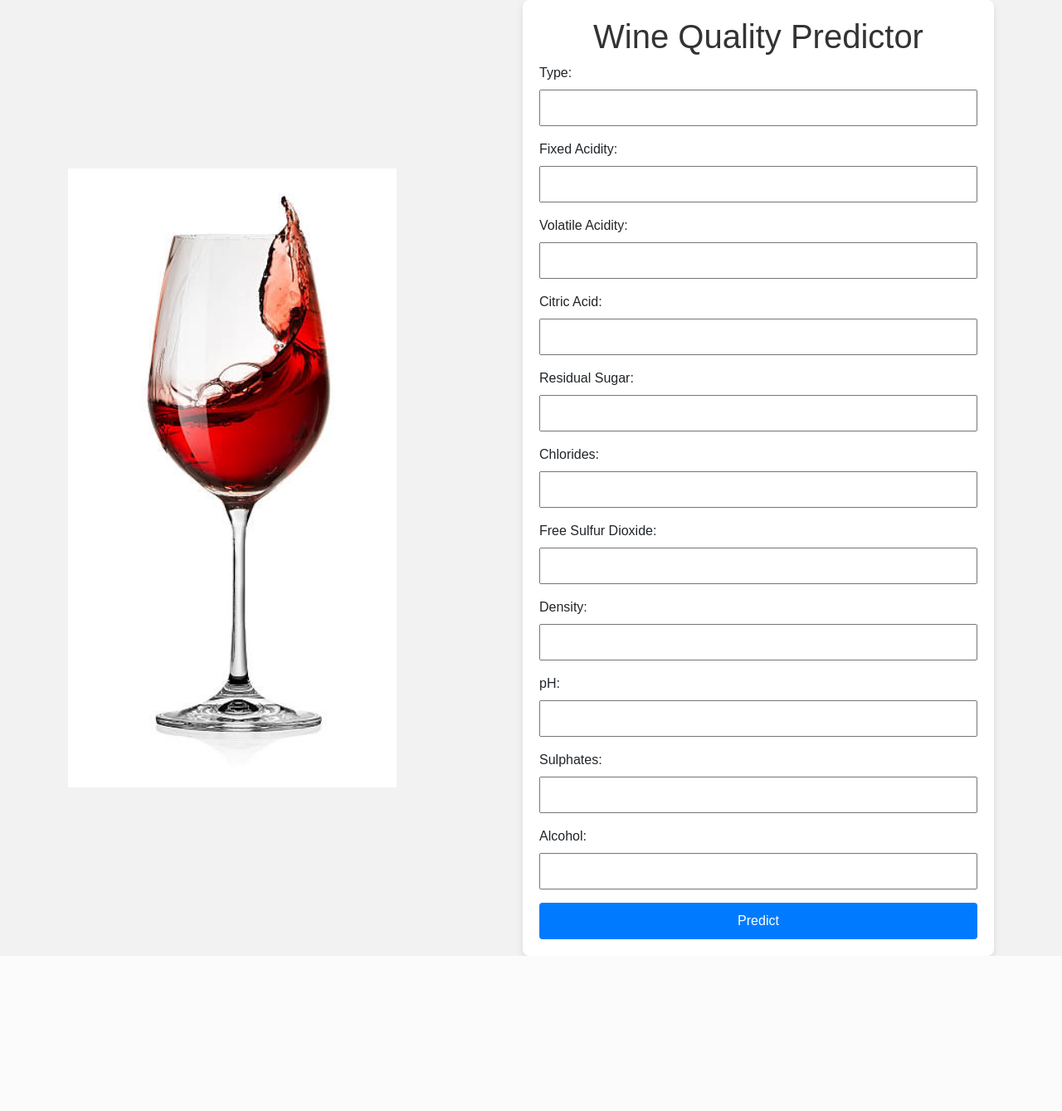
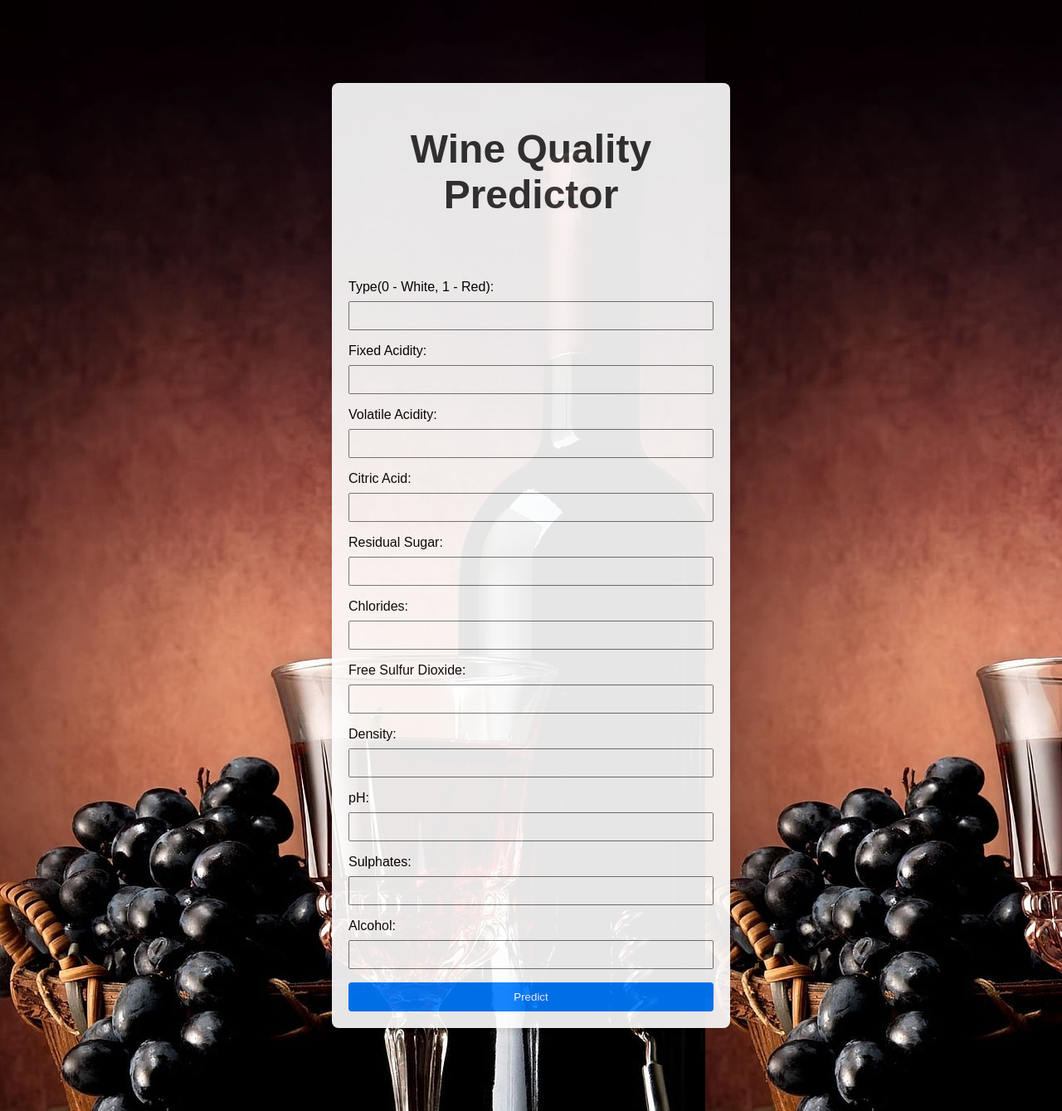
Before and after one commit to IT21162046/wineQuality_predictionApp, a Flask app: page / in a window 1280 px wide. Shown: the whole page at 83% size. Before the commit the page ends 1152 px from the top, so only its background shows below. Run offline with Flask 3, Linux system fonts and the light colour scheme; parts of the project's set-up code (start-up, migrations or seed data) failed here and were passed over; some libraries are stand-ins or nearby versions.

Commit message:
make changes

```diff
--- a/app.py
+++ b/app.py
@@ -1,6 +1,7 @@
 from flask import Flask, render_template, request
 import pickle
 import pandas as pd
+import plotly.express as px
 from sklearn.preprocessing import MinMaxScaler
 from logger import logging
 
@@ -36,6 +37,13 @@ def make_single_prediction(model, scaler, input_features):
   return prediction_label
 
 
+def create_feature_chart(input_features):
+    # Create a bar chart for input feature values
+    fig = px.bar(x=list(input_features.keys()), y=list(input_features.values()), labels={'x': 'Feature', 'y': 'Value'})
+    graph_json = fig.to_json()
+    return graph_json
+
+
 @app.route("/", methods=["GET", "POST"])
 def index():
     if request.method == "POST":
@@ -54,9 +62,13 @@ def index():
         }
 
         prediction = make_single_prediction(logistic_model, norm, user_inputs)
-        return render_template("index.html", prediction=prediction)
 
-    return render_template("index.html", prediction=None)
+        # Create a bar chart for input feature values
+        graph_json = create_feature_chart(user_inputs)
+
+        return render_template("index.html", prediction=prediction, graph_json=graph_json)
+
+    return render_template("index.html", prediction=None, graph_json=None)
 
 
 
--- a/static/css/main.css
+++ b/static/css/main.css
@@ -1,17 +1,13 @@
 body {
   font-family: Arial, sans-serif;
-  background-color: #f2f2f2;
+  /* background-color: #f2f2f2; */
   margin: 0;
+  background-image: url('../images/wine_image2.jpg');
 }
 
 .container {
-  display: flex;
-  justify-content: center;
-  align-items: center;
+  display: contents;
   height: 100vh;
-  flex-wrap: wrap;
-  align-content: flex-start;
-  flex-direction: row;
 }
 
 .image-container {
@@ -20,21 +16,25 @@ body {
 }
 
 .image-container img {
-  width: 75%;
-  height: 75;
+  max-width: 100%;
+  height: auto;
 }
 
 .form-container {
-  flex: 1;
   background-color: #fff;
   padding: 20px;
   border-radius: 8px;
   box-shadow: 0 4px 8px rgba(0, 0, 0, 0.1);
+  margin: 100px 400px 100px 400px;
+  opacity: 0.9;
 }
 
 h1 {
   text-align: center;
   color: #333;
+  margin-bottom: 75px;
+  font-family: inherit;
+  font-size: -webkit-xxx-large;
 }
 
 form {
@@ -63,4 +63,9 @@ button {
 .prediction {
   margin-top: 16px;
   font-weight: bold;
+  margin-top: 50px;
+  text-align: center;
+  color: red;
+  font-size: x-large;
+  font-family: system-ui;
 }
--- a/templates/index.html
+++ b/templates/index.html
@@ -4,18 +4,19 @@
   <meta charset="UTF-8">
   <meta name="viewport" content="width=device-width, initial-scale=1.0">
   <title>Wine Quality Prediction App</title>
-  <link href="https://cdn.jsdelivr.net/npm/bootstrap@5.1.3/dist/css/bootstrap.min.css" rel="stylesheet" integrity="sha384-1BmE4kWBq78iYhFldvKuhfTAU6auU8tT94WrHftjDbrCEXSU1oBoqyl2QvZ6jIW3" crossorigin="anonymous">
+
   <link rel="stylesheet" href="{{url_for('static', filename='css/main.css')}}"></link>
+  <script src="https://cdn.plot.ly/plotly-latest.min.js"></script>
 </head>
 <body>
   <div class="container">
-    <div class="image-container">
-        <img src="{{ url_for('static', filename='../static/images/wine_image.jpg') }}" alt="Wine Image">
-    </div>
+    <!-- <div class="image-container">
+        <img src="{{ url_for('static', filename='../static/images/wine_image2.jpg') }}" alt="Wine Image">
+    </div> -->
     <div class="form-container">
         <h1>Wine Quality Predictor</h1>
         <form method="post">
-            <label for="type">Type:</label>
+            <label for="type">Type(0 - White, 1 - Red):</label>
             <input type="number" name="type" required>
 
             <label for="fixed_acidity">Fixed Acidity:</label>
@@ -51,7 +52,12 @@
             <button type="submit">Predict</button>
         </form>
         {% if prediction %}
-                <p class="prediction">Predicted Quality: {{ prediction }}</p>
+                <p class="prediction">Predicted Quality:&nbsp&nbsp&nbsp "{{ prediction }}"</p>
+                <div id="feature-chart" style="height: 400px;"></div>
+                <script>
+                    var graphJSON = {{ graph_json | safe }};
+                    Plotly.newPlot('feature-chart', graphJSON);
+                </script>
         {% endif %}
     </div>
   </div>
```
Also changed, not shown: static/images/wine_image2.jpg (added).
